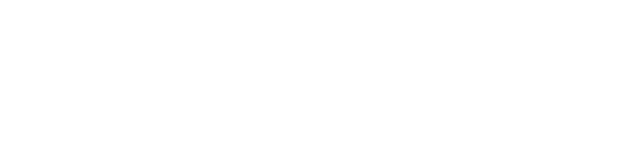
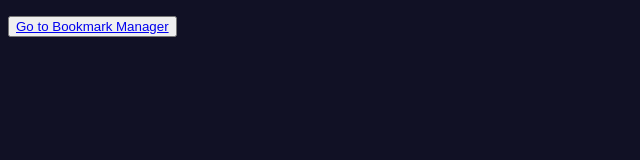
Before and after one commit to Moinul-Islam-71/temp, a plain HTML site: page video2/index.html in a window 1280 px wide. Shown: the whole page, without its empty margins (0-640 px from the left). Drawn offline with Linux system fonts and the light colour scheme.

Commit message:
index.html modified

```diff
--- a/video2/index.html
+++ b/video2/index.html
@@ -4,8 +4,10 @@
     <meta charset="UTF-8">
     <meta name="viewport" content="width=device-width, initial-scale=1.0">
     <title>Bookmarks Manager For Me</title>
+    <link rel="stylesheet" href="style2.css">
+
 </head>
 <body>
-
+    <p><button><a href="bookmarkmanager.html">Go to Bookmark Manager</a></button></p>
 </body>
 </html>
```
